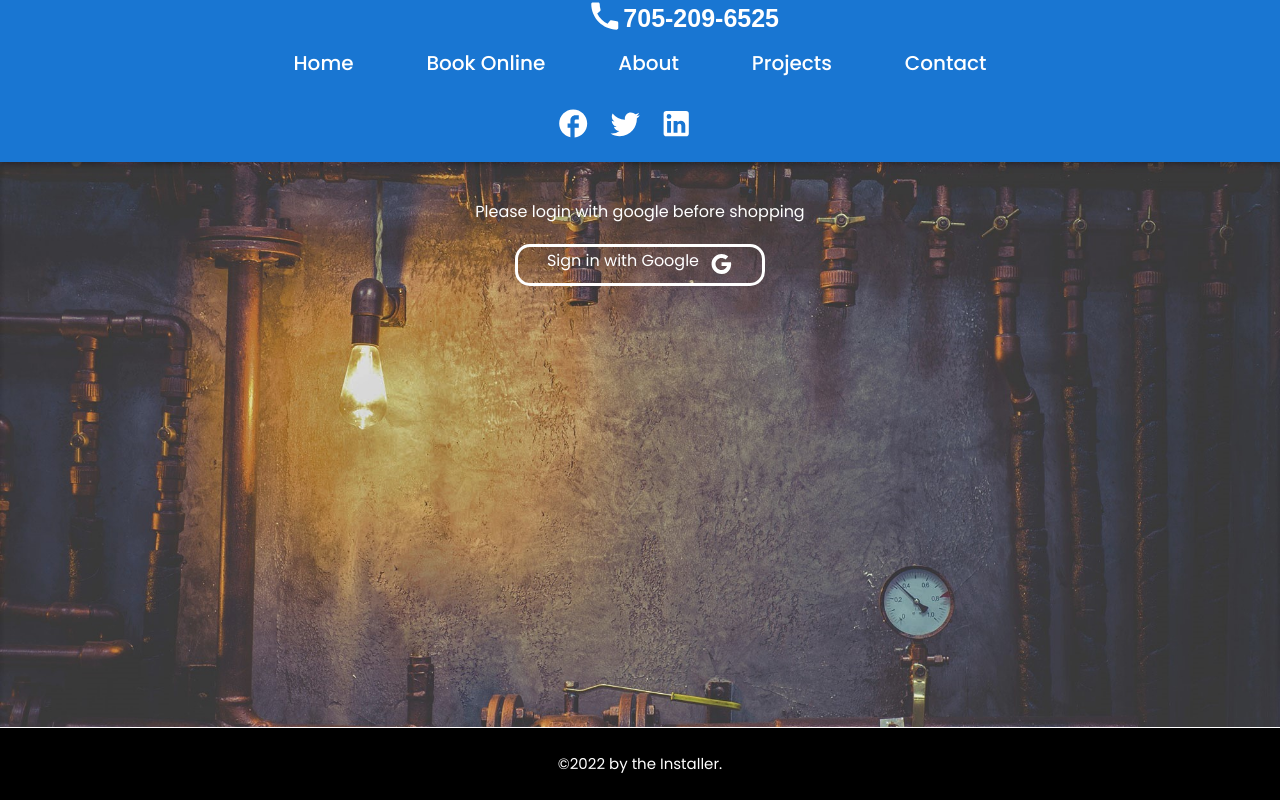
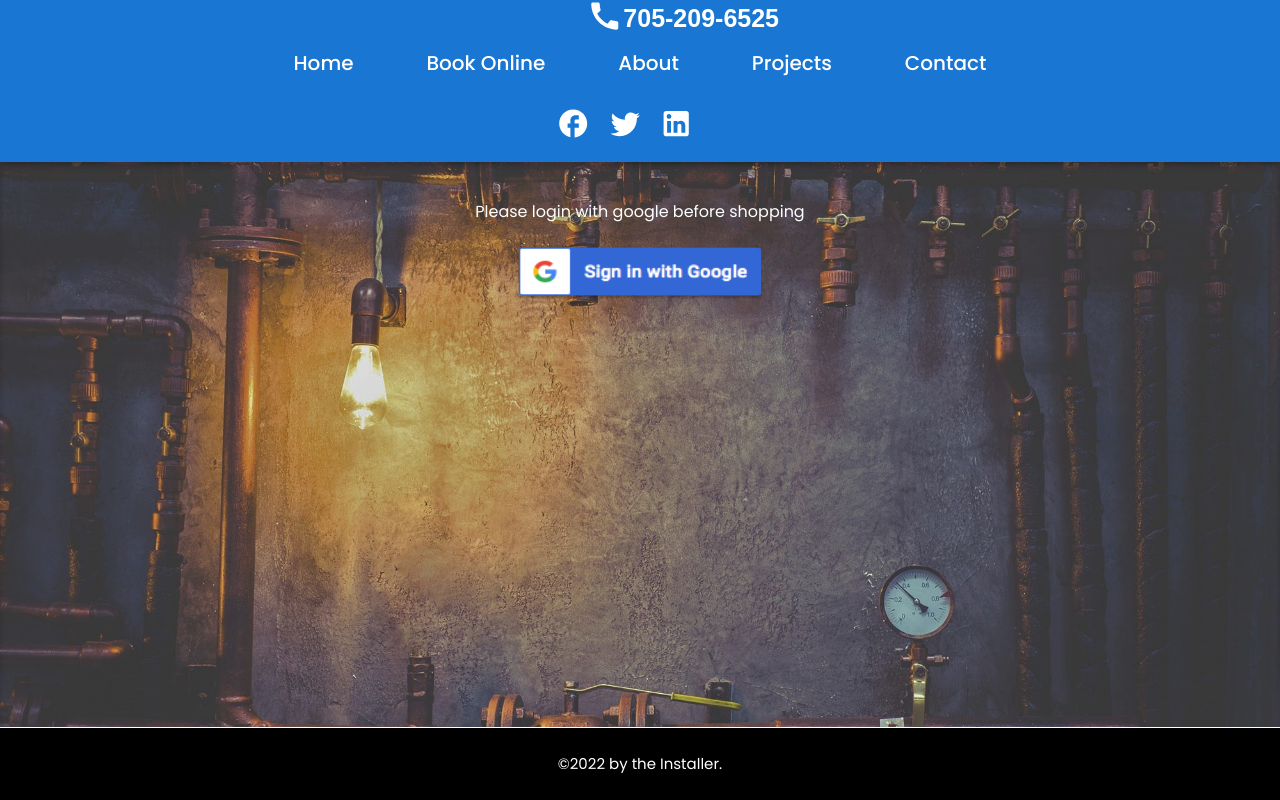
Before and after one commit to buddhathapa12/the-installer-front, a Next.js app: page /login in a window 1280 px wide. Built offline with nearby package versions, Linux system fonts and the light colour scheme; no server answers; a web font is replaced by a local one.

Commit message:
Worked on signin with google

```diff
--- a/pages/login/index.tsx
+++ b/pages/login/index.tsx
@@ -5,6 +5,7 @@ import { useRouter } from "next/router";
 import GoogleIcon from "@mui/icons-material/Google";
 import { Box, Typography } from "@mui/material";
 import useStyles from "../../utils/login/login.styles";
+import Image from "next/image";
 const Login = () => {
   const firebaseAuth = getAuth(firebaseApp);
   const provider = new GoogleAuthProvider();
@@ -17,7 +18,7 @@ const Login = () => {
     localStorage.setItem("user", JSON.stringify(providerData));
     localStorage.setItem("accessToken", JSON.stringify(refreshToken));
 
-    router.push("/");
+    router.push("/shop");
     console.log(providerData);
   };
 
@@ -34,10 +35,11 @@ const Login = () => {
         }}
         onClick={SignIn}
       >
-        <Typography className={classes.signInText}>Sign in with Google</Typography>
+        <Image src="/static/images/login/signInButton.png" alt="Sign in with Google" width={250} height={55} />
+        {/* <Typography className={classes.signInText}>Sign in with Google</Typography>
         <span className={classes.googleIcon}>
           <GoogleIcon />
-        </span>
+        </span> */}
       </Box>
     </Box>
   );
--- a/utils/login/login.styles.tsx
+++ b/utils/login/login.styles.tsx
@@ -22,8 +22,8 @@ const useStyles = makeStyles(() => ({
     display: "flex",
     flexDirection: "row",
     justifyContent: "center",
-    border: "solid",
-    borderRadius: "15px",
+    // border: "solid",
+    // borderRadius: "15px",
     minWidth: "250px",
     minHeight: "40px",
     cursor: "pointer",
```
Also changed, not shown: public/static/images/login/signInButton.png (added).
